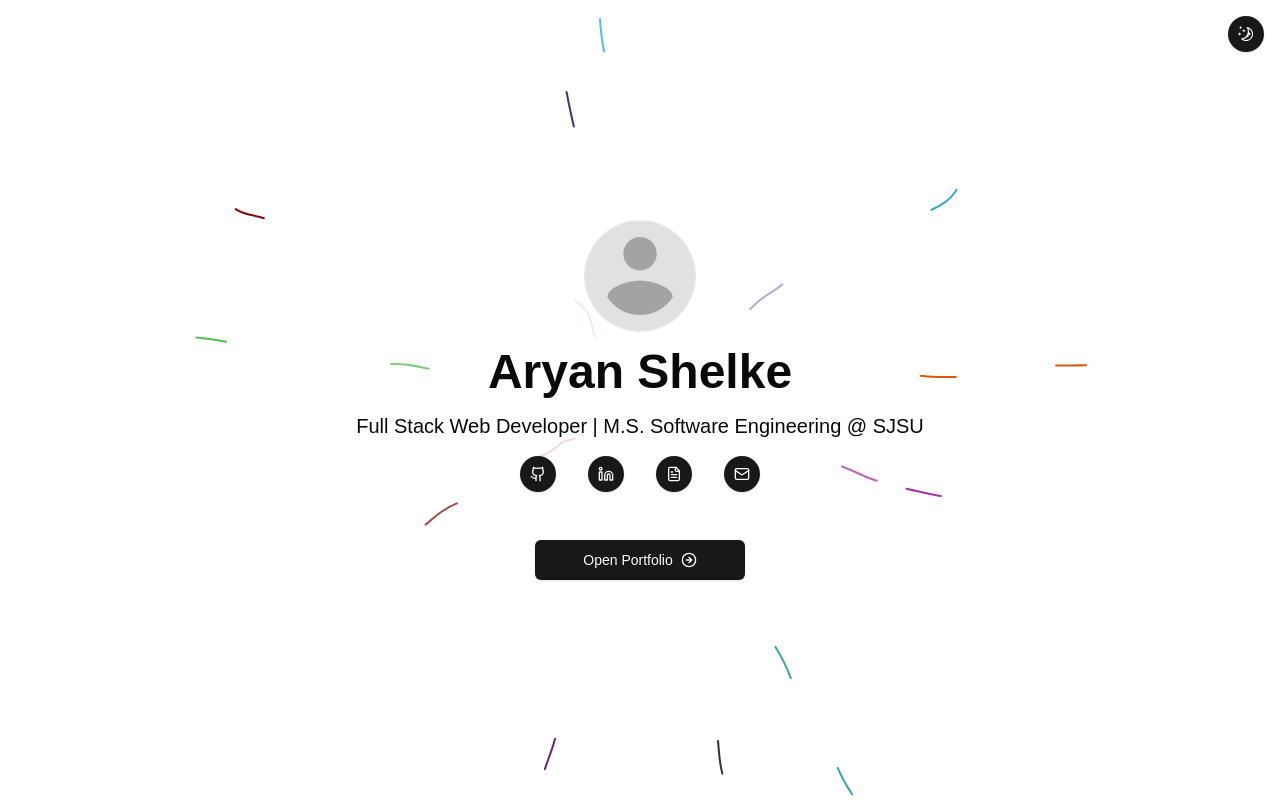
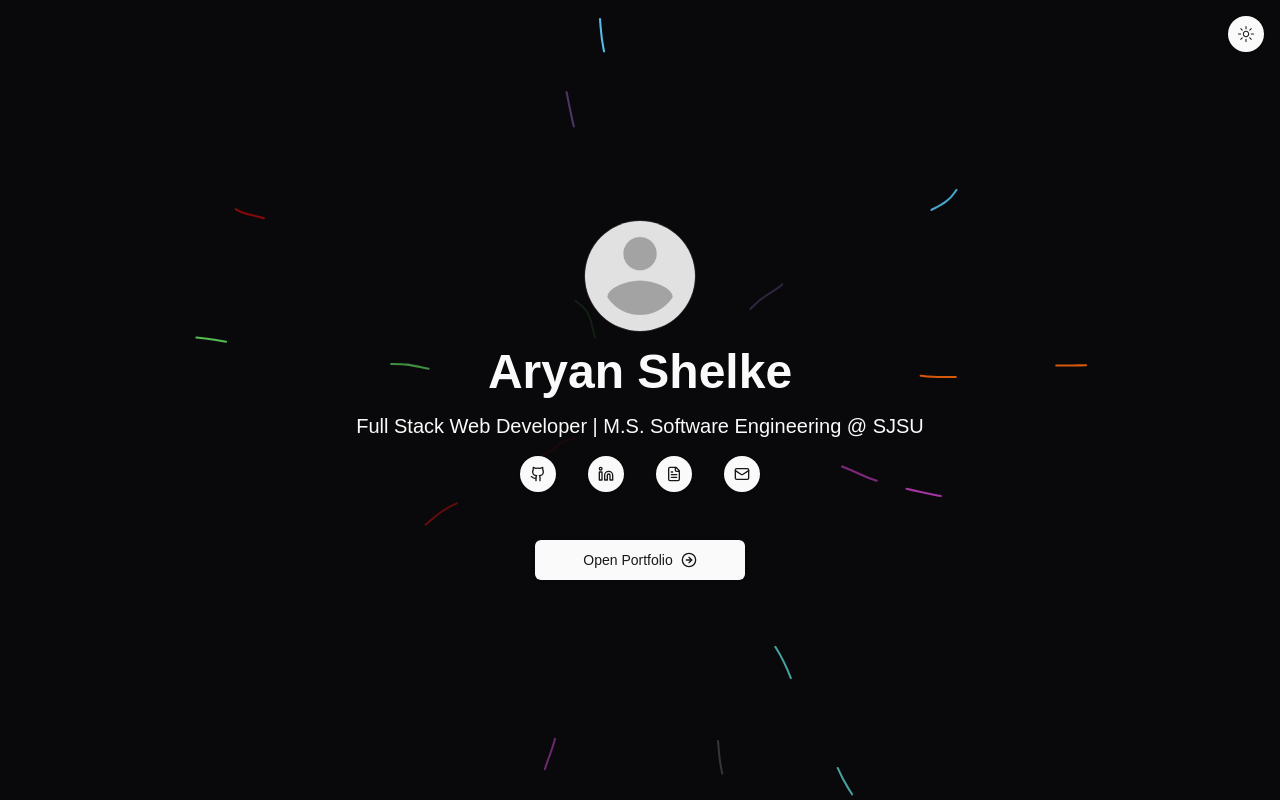
Before and after one commit to aryansh3lke/aryansh3lke, a Next.js app: page / in a window 1280 px wide. Built offline with nearby package versions, Linux system fonts and the light colour scheme.

Commit message:
Set dark mode as default

```diff
--- a/app/layout.tsx
+++ b/app/layout.tsx
@@ -30,7 +30,7 @@ export default function RootLayout({
       >
         <ThemeProvider
           attribute="class"
-          defaultTheme="light"
+          defaultTheme="dark"
           enableSystem
           disableTransitionOnChange
         >
```
